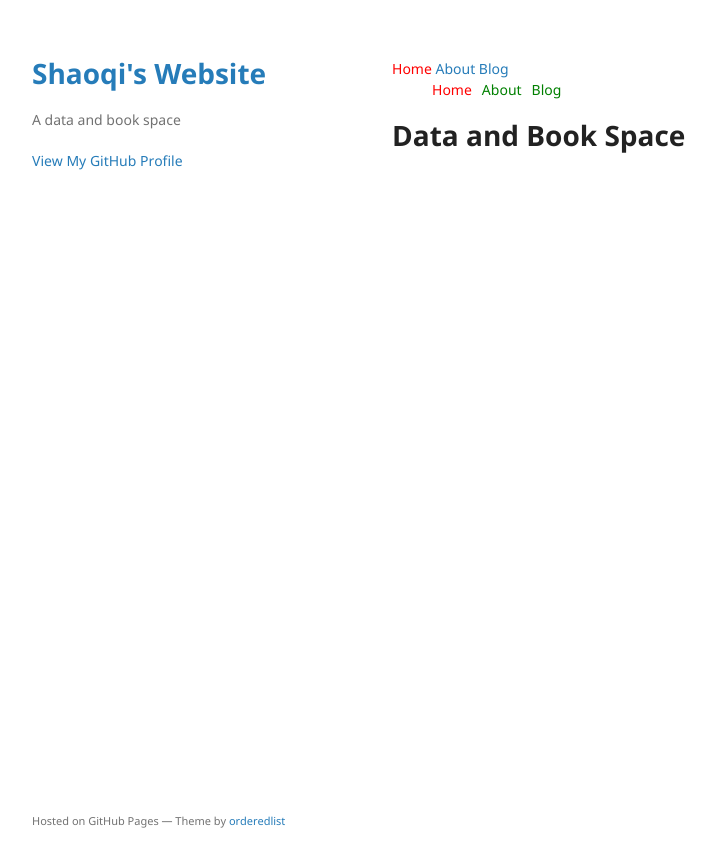
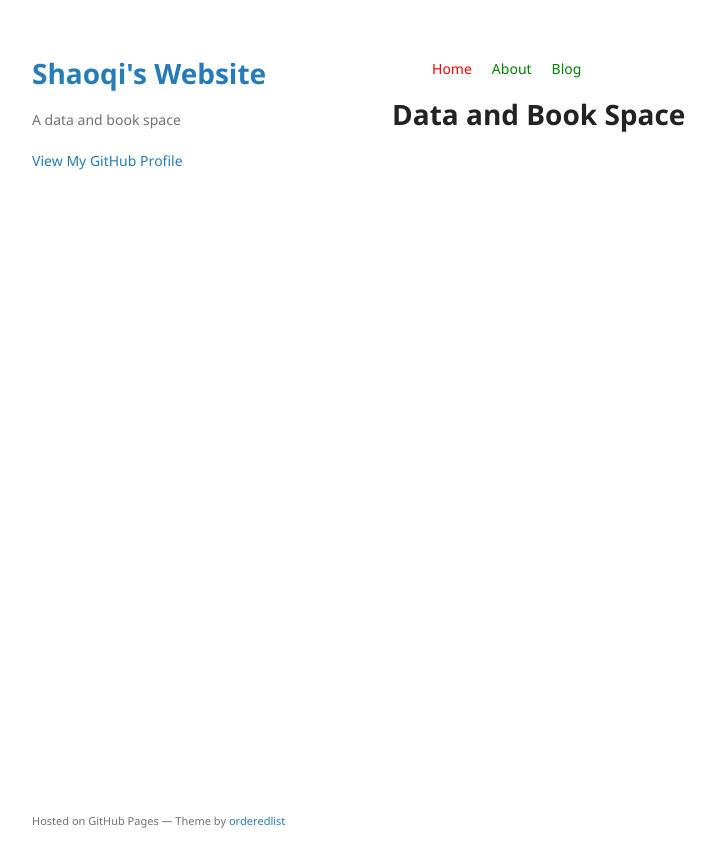
Before and after one commit to ShaoqiChen/ShaoqiChen.github.io, a Jekyll site: the page built from index.html, in a window 1280 px wide. Shown: the top 867 px of the page, without its empty margins (178-894 px from the left). Built offline with Jekyll 4.4.1, drawn with Linux system fonts in a browser that asks for light colours.

Commit message:
Update navigation.html

```diff
--- a/_includes/navigation.html
+++ b/_includes/navigation.html
@@ -1,10 +1,3 @@
-<nav class="main-nav">
-  {% for item in site.data.navigation %}
-    <a href="{{ item.link }}" {% if page.url == item.link %}style="color: red;"{% endif %}>
-      {{ item.name }}
-    </a>
-  {% endfor %}
-</nav>
 <nav>
 	<ul>
 
@@ -21,7 +14,7 @@
 	  list-style: none;
 	}
 	nav ul li {
-	  margin-right: 10px;
+	  margin-right: 20px;
 	}
 	nav ul li a {
 	  text-decoration: none;
```
